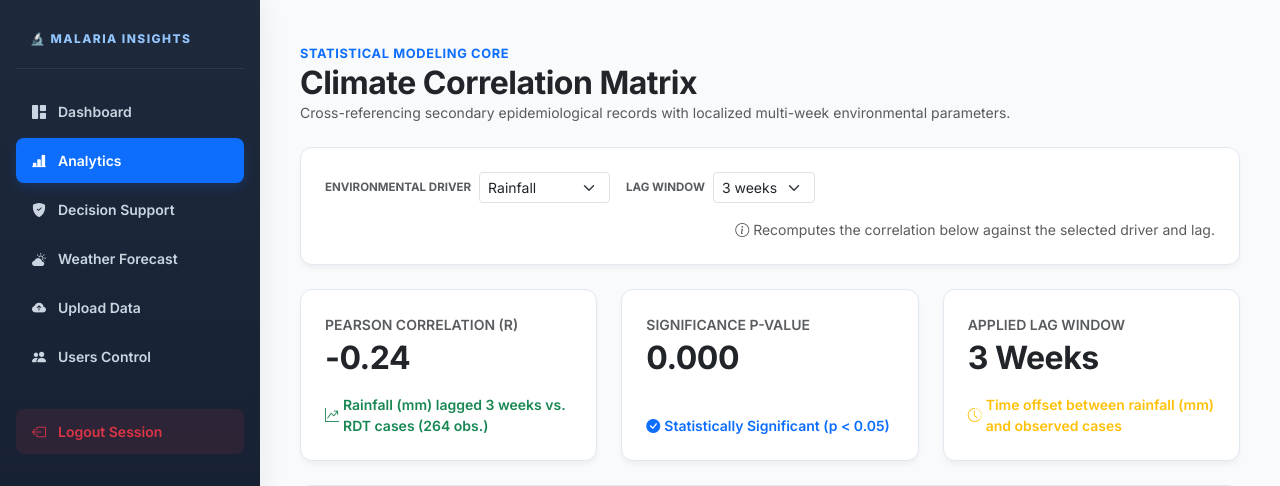
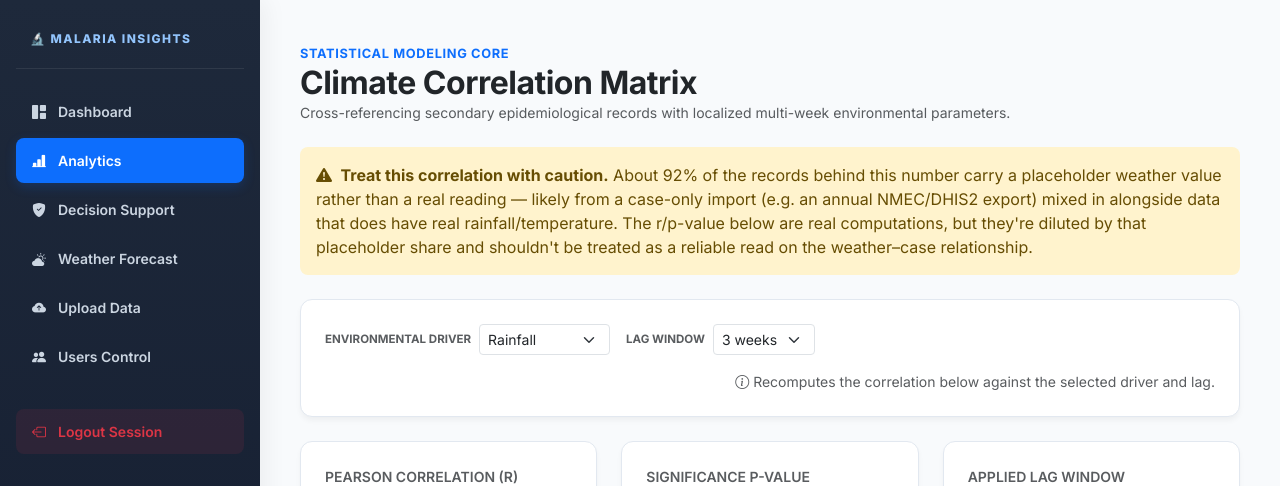
Before and after one commit to LadyStephania/Malaria-analytics-, a Django app: page /analytics/ in a window 1280 px wide. Shown: the top 486 px of the page. Run offline with Django 5.2, Linux system fonts and the light colour scheme; a user stored in the database is signed in; data comes from the database, SQL or seed files in the repository; both versions use the stored data as it was after the commit.

Commit message:
Label annual-cadence data honestly on Dashboard trend; flag placeholder-dominated weather correlation on Analytics

```diff
--- a/core_project/malaria/templates/analytics.html
+++ b/core_project/malaria/templates/analytics.html
@@ -7,7 +7,25 @@
     <p class="text-muted small mb-0">Cross-referencing secondary epidemiological records with localized multi-week environmental parameters.</p>
 </div>
 
-{% if not has_data %}
+{% if weather_unavailable %}
+<div class="alert alert-danger border-0 rounded-3 mb-4">
+    <i class="bi bi-exclamation-octagon-fill me-1"></i>
+    <strong>This correlation can't be computed for your current data.</strong> The uploaded records don't carry real
+    rainfall/temperature figures — every row is sitting at the database default, with no variation for cases to
+    correlate against. This isn't a "not enough data yet" situation; it means the source import (e.g. an annual
+    NMEC/DHIS2 export) never included weather columns. The numbers below are not meaningful until a data source
+    with real historical rainfall/temperature per reporting period is uploaded.
+</div>
+{% elif weather_mostly_placeholder %}
+<div class="alert alert-warning border-0 rounded-3 mb-4">
+    <i class="bi bi-exclamation-triangle-fill me-1"></i>
+    <strong>Treat this correlation with caution.</strong> About {{ placeholder_pct }}% of the records behind this
+    number carry a placeholder weather value rather than a real reading — likely from a case-only import (e.g. an
+    annual NMEC/DHIS2 export) mixed in alongside data that does have real rainfall/temperature. The r/p-value below
+    are real computations, but they're diluted by that placeholder share and shouldn't be treated as a reliable
+    read on the weather–case relationship.
+</div>
+{% elif not has_data %}
 <div class="alert alert-warning border-0 rounded-3 mb-4">
     <i class="bi bi-info-circle-fill me-1"></i>
     Not enough surveillance records yet to compute a reliable correlation. Upload historical data via
@@ -43,9 +61,9 @@
                 <span class="text-muted small text-uppercase fw-semibold d-block mb-1">Pearson Correlation (R)</span>
                 <h3 class="fw-bold mb-0 text-dark" style="font-size: 2rem; letter-spacing: -0.5px;">{{ correlation_r }}</h3>
             </div>
-            <div class="mt-3 small text-success fw-semibold d-flex align-items-center gap-1">
+            <div class="mt-3 small {% if weather_unavailable %}text-danger{% else %}text-success{% endif %} fw-semibold d-flex align-items-center gap-1">
                 <i class="bi bi-graph-up-arrow"></i>
-                {% if has_data %}{{ driver_label }} lagged {{ lag_weeks }} week{{ lag_weeks|pluralize }} vs. RDT cases ({{ sample_size }} obs.){% else %}Awaiting uploaded surveillance data{% endif %}
+                {% if weather_unavailable %}No real weather variation in this dataset{% elif has_data %}{{ driver_label }} lagged {{ lag_weeks }} week{{ lag_weeks|pluralize }} vs. RDT cases ({{ sample_size }} obs.){% else %}Awaiting uploaded surveillance data{% endif %}
             </div>
         </div>
     </div>
--- a/core_project/malaria/templates/dashboard.html
+++ b/core_project/malaria/templates/dashboard.html
@@ -158,7 +158,7 @@
     <div class="col-12">
         <div class="premium-card mb-0">
             <h5 class="fw-bold m-0 text-dark d-flex align-items-center gap-2 mb-3">
-                <i class="bi bi-graph-up text-primary"></i> Recent Confirmed Case Trend
+                <i class="bi bi-graph-up text-primary"></i> {{ trend_title }}
             </h5>
             <div style="position: relative; height: 220px; width: 100%;">
                 <canvas id="caseTrendChart"></canvas>
--- a/core_project/malaria/views.py
+++ b/core_project/malaria/views.py
@@ -263,6 +263,18 @@ def dashboard_view(request):
     )
     trend_rows.reverse()
 
+    # Some imports (e.g. annual NMEC/DHIS2 exports) carry no real intra-year
+    # granularity — every record lands on the same placeholder epi_week. Labeling
+    # those points "W1, W1, W1..." would imply a weekly resolution the data doesn't
+    # have, so detect that case and label by year instead.
+    is_annual_cadence = len({r['epi_week'] for r in trend_rows}) <= 1
+    if is_annual_cadence:
+        trend_labels = [str(r['reporting_year']) for r in trend_rows]
+        trend_title = 'Year-over-Year Confirmed Case Trend'
+    else:
+        trend_labels = [f"W{r['epi_week']}" for r in trend_rows]
+        trend_title = 'Recent Confirmed Case Trend (by Epi Week)'
+
     context = {
         'total_suspected': total_suspected,
         'confirmed_rdt': total_confirmed,
@@ -273,8 +285,9 @@ def dashboard_view(request):
         'latest_date': totals['latest_date'],
         'map_points': map_points,
         'map_points_json': json.dumps(map_points),
-        'trend_labels_json': json.dumps([f"W{r['epi_week']}" for r in trend_rows]),
+        'trend_labels_json': json.dumps(trend_labels),
         'trend_cases_json': json.dumps([r['cases'] or 0 for r in trend_rows]),
+        'trend_title': trend_title,
     }
     return render(request, 'dashboard.html', context)
 
@@ -283,6 +296,10 @@ _DRIVER_FIELDS = {
     'rainfall': ('rainfall_mm', 'Rainfall (mm)', '#0d6efd'),
     'temperature': ('avg_temperature_c', 'Avg. Temperature (°C)', '#f59e0b'),
 }
+# Model-field defaults (models.py) stamped onto any row whose import didn't supply
+# real weather — e.g. the NMEC/DHIS2 case-only CSV. Used below to detect when the
+# correlation sample is dominated by placeholder values rather than real readings.
+_DRIVER_DEFAULTS = {'rainfall_mm': 0.0, 'avg_temperature_c': 25.0}
 
 @login_required
 def analytics_view(request):
@@ -318,6 +335,21 @@ def analytics_view(request):
     r_value = _pearson_r(lagged_driver, lagged_cases)
     p_value = _p_value_from_r(r_value, len(lagged_driver))
 
+    # Some imports (e.g. the NMEC/DHIS2 annual export) never carry real weather
+    # figures — rainfall_mm/avg_temperature_c are left at their model defaults for
+    # every row. A fully-constant driver is uncomputable in principle (zero
+    # variance). But a *mixed* database — some rows with real readings, most
+    # stamped with the placeholder default from a case-only import — still shows
+    # nonzero variance and produces a plausible-looking r/p, even though the result
+    # is mostly noise from the placeholder rows diluting a small pocket of real
+    # data. So flag on the placeholder share of the actual correlated sample, not
+    # just on whether any variance exists at all.
+    driver_default = _DRIVER_DEFAULTS.get(driver_field)
+    weather_unavailable = len(lagged_driver) >= 2 and len(set(lagged_driver)) <= 1
+    placeholder_count = sum(1 for v in lagged_driver if v == driver_default)
+    placeholder_fraction = placeholder_count / len(lagged_driver) if lagged_driver else 0
+    weather_mostly_placeholder = not weather_unavailable and placeholder_fraction >= 0.5
+
     # Most recent 12 reported weeks, aggregated nationally, for the overlay chart.
     weekly_rows = list(
         IntegratedMalariaData.objects
@@ -338,6 +370,9 @@ def analytics_view(request):
         'lag_options': range(1, 7),
         'sample_size': len(lagged_driver),
         'has_data': len(lagged_driver) >= 4,
+        'weather_unavailable': weather_unavailable,
+        'weather_mostly_placeholder': weather_mostly_placeholder,
+        'placeholder_pct': round(placeholder_fraction * 100),
         'chart_labels_json': json.dumps([f"W{r['epi_week']}" for r in weekly_rows]),
         'chart_driver_json': json.dumps([round(r['driver_avg'] or 0, 1) for r in weekly_rows]),
         'chart_cases_json': json.dumps([r['cases'] or 0 for r in weekly_rows]),
```
Also changed, not shown: core_project/db.sqlite3, 1 other file.
